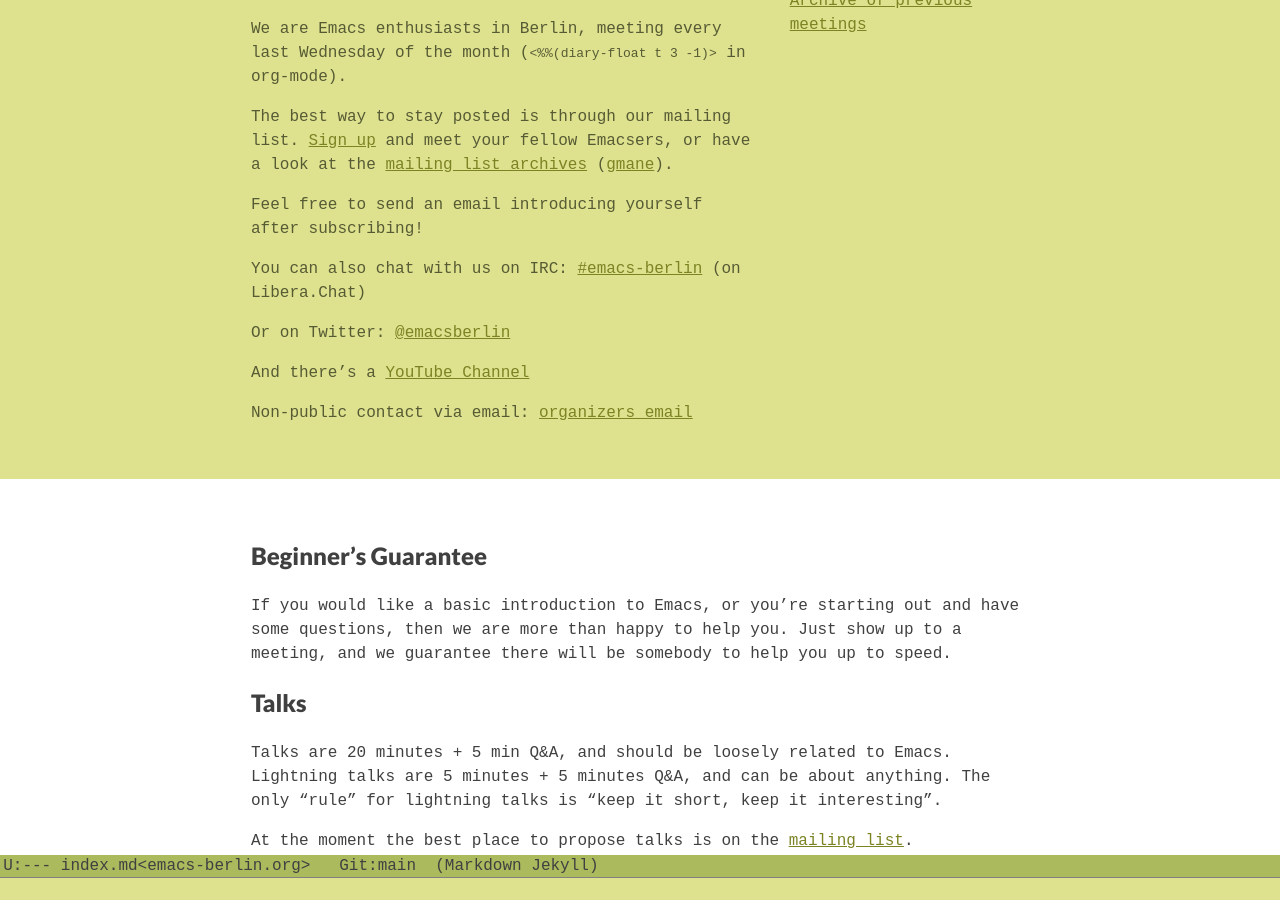
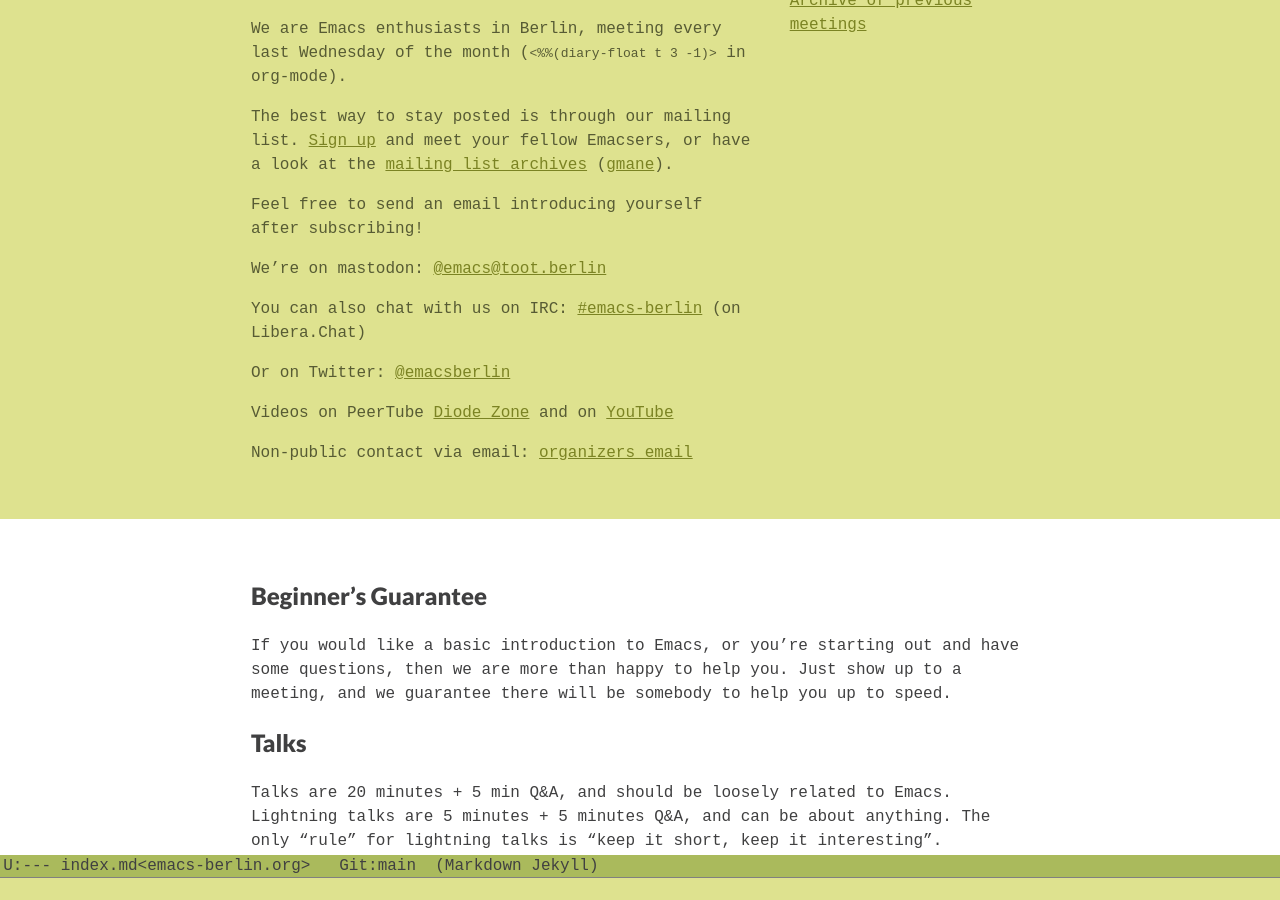
Before and after one commit to emacs-berlin/emacs-berlin.org, a Jekyll site: the page built from index.md, in a window 1280 px wide and 900 px high, scrolled down 827 px. Built offline with Jekyll 4.4.1, drawn with Linux system fonts in a browser that asks for light colours.

Commit message:
Link to mastodon and peertube

```diff
--- a/index.md
+++ b/index.md
@@ -36,13 +36,17 @@
 
 Feel free to send an email introducing yourself after subscribing!
 
+We're on mastodon: [@emacs@toot.berlin](https://toot.berlin/@emacs)
+
 You can also chat with us on IRC:
 [#emacs-berlin](irc://chat.libera.chat/emacs-berlin) (on Libera.Chat)
 
 Or on Twitter:
 [@emacsberlin](https://twitter.com/emacsberlin)
 
-And there's a [YouTube Channel](https://www.youtube.com/channel/UC1O8700SW-wuC4fvDEoGzOw) <span class='text-cursor'>&nbsp;</span>
+Videos on PeerTube [Diode Zone](https://diode.zone/c/emacs_berlin_talks/videos) and
+on [YouTube](https://www.youtube.com/channel/UC1O8700SW-wuC4fvDEoGzOw)
+<span class='text-cursor'>&nbsp;</span>
 
 Non-public contact via email: [organizers email][contact]
 
```
